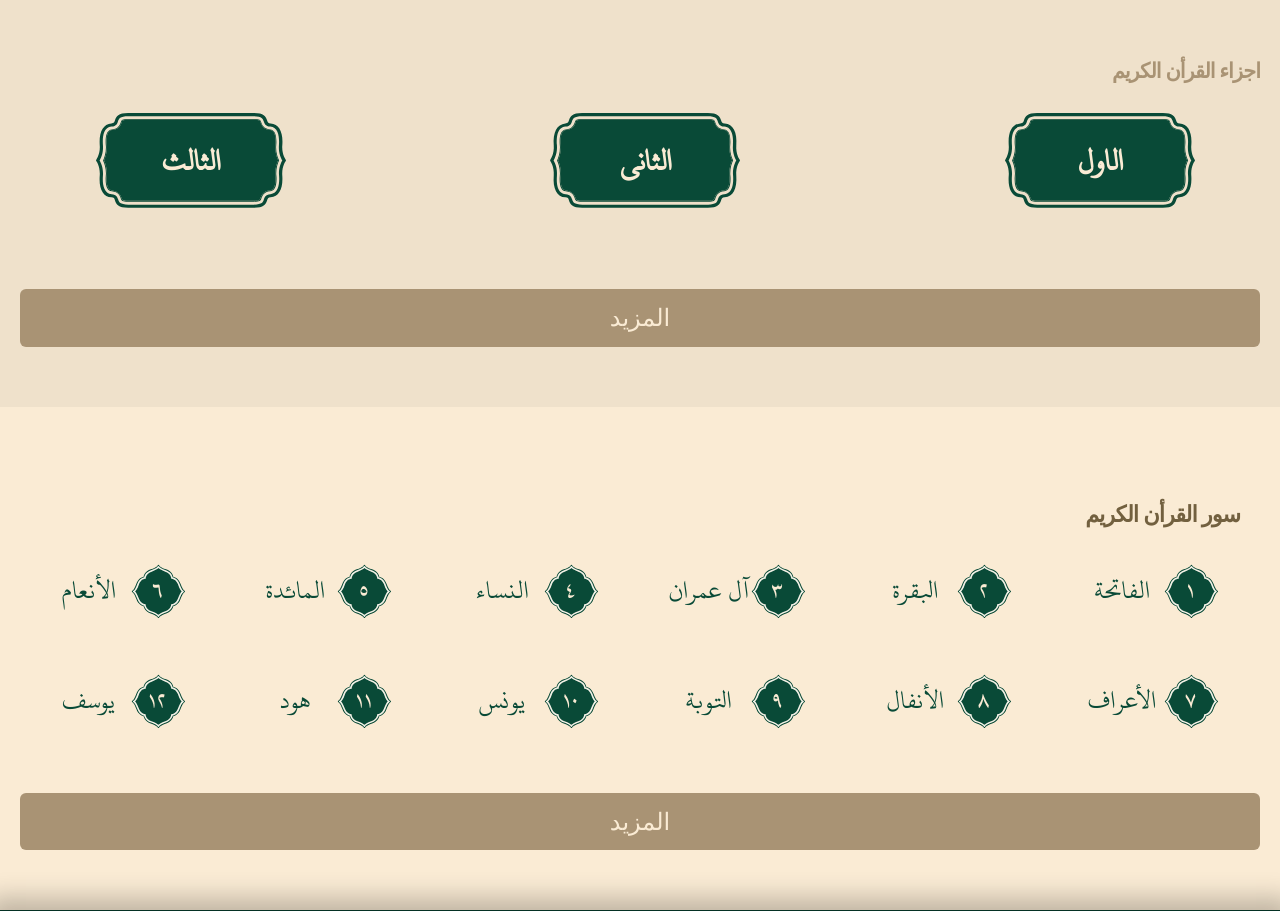
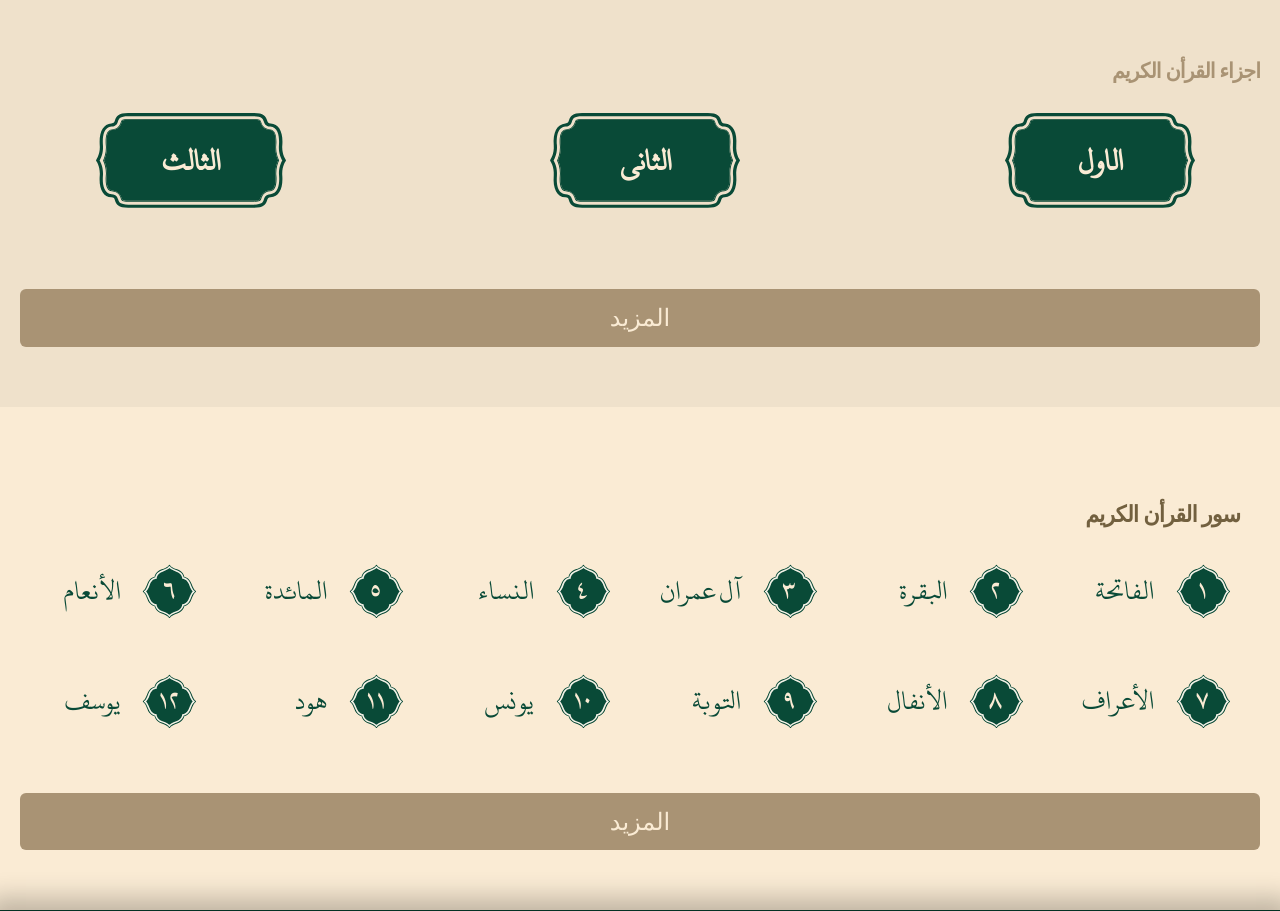
Before and after one commit to zamoosh/quran-django, a Django app: page /home/ in a window 1280 px wide. Shown: the part 529-1440 px from the top of the page. Run offline with Django 4.2, Linux system fonts and the light colour scheme; data that the repository does not hold is empty; style sheets or scripts are compiled from the project's sources; some libraries are stand-ins or nearby versions; some web fonts are replaced.

Commit message:
sura list responseve got completed!

```diff
--- a/static/assets/css/home.css
+++ b/static/assets/css/home.css
@@ -380,17 +380,24 @@ header .header__language path {
   display: flex;
   flex-direction: row;
   justify-content: center;
-  height: 100px;
+  height: 50px;
   text-decoration: none;
   margin: 5px 0;
 }
 @media (min-width: 300px) {
   .main .container-fluid .main__content .sura_list__content__title .sura-name {
+    justify-content: space-evenly;
     padding: 5px 7% 20px 0;
+    height: 80px;
+  }
+}
+@media (min-width: 576px) {
+  .main .container-fluid .main__content .sura_list__content__title .sura-name {
+    height: 100px;
   }
 }
 .main .container-fluid .main__content .sura_list__content__title .sura-name__number {
-  width: 55px;
+  width: 45px;
   background-image: url("../img/sepia/sura-number-sepia.svg");
   background-repeat: no-repeat;
   background-size: 100% 100%;
@@ -398,18 +405,42 @@ header .header__language path {
   display: flex;
   justify-content: center;
   align-items: center;
-  font-size: 1.7rem;
-  padding: 5px 20px 5px;
   color: #FAEBD4;
   font-family: KFG, sans-serif;
+  font-size: 1.7rem;
+}
+@media (min-width: 300px) {
+  .main .container-fluid .main__content .sura_list__content__title .sura-name__number {
+    width: 11vw;
+  }
+}
+@media (min-width: 576px) {
+  .main .container-fluid .main__content .sura_list__content__title .sura-name__number {
+    font-size: 2rem;
+    width: 55px;
+  }
 }
 .main .container-fluid .main__content .sura_list__content__title .sura-name__name {
-  width: 82px;
+  width: 85px;
   display: flex;
-  justify-content: center;
+  justify-content: start;
   align-items: center;
-  font-size: 1.7rem;
+  font-size: 1.8rem;
   color: #094A37;
+  margin-right: 15px;
+  word-spacing: -4px;
+}
+@media (min-width: 300px) {
+  .main .container-fluid .main__content .sura_list__content__title .sura-name__name {
+    margin-right: 5px;
+    font-size: 1.7rem;
+  }
+}
+@media (min-width: 576px) {
+  .main .container-fluid .main__content .sura_list__content__title .sura-name__name {
+    font-size: 1.8rem;
+    word-spacing: -4px;
+  }
 }
 .main .container-fluid .main__content .sura_list__content .show {
   overflow: hidden;
--- a/static/assets/scss/home.scss
+++ b/static/assets/scss/home.scss
@@ -283,19 +283,23 @@ header {
                             display: flex;
                             flex-direction: row;
                             justify-content: center;
-                            //padding: 5px 17% 20px 0;
+                            height: 50px;
 
                             @include mobile {
+                                justify-content: space-evenly;
                                 padding: 5px 7% 20px 0;
+                                height: 80px;
                             }
 
+                            @include tablet {
+                                height: 100px;
+                            }
 
-                            height: 100px;
                             text-decoration: none;
                             margin: 5px 0;
 
                             &__number {
-                                width: 55px;
+                                width: 45px;
                                 background-image: url("../img/sepia/sura-number-sepia.svg");
                                 background-repeat: no-repeat;
                                 background-size: 100% 100%;
@@ -303,19 +307,40 @@ header {
                                 display: flex;
                                 justify-content: center;
                                 align-items: center;
-                                font-size: 1.7rem;
-                                padding: 5px 20px 5px;
+                                //padding: 5px 20px 5px;
                                 color: $sura-carousel-color-sepia;
                                 font-family: KFG, sans-serif;
+                                font-size: 1.7rem;
+
+                                @include mobile {
+                                    width: 11vw;
+                                }
+
+                                @include tablet {
+                                    font-size: 2rem;
+                                    width: 55px;
+                                }
                             }
 
                             &__name {
-                                width: 82px;
+                                width: 85px;
                                 display: flex;
-                                justify-content: center;
+                                justify-content: start;
                                 align-items: center;
-                                font-size: 1.7rem;
+                                font-size: 1.8rem;
                                 color: $title-color-sepia;
+                                margin-right: 15px;
+                                word-spacing: -4px;
+
+                                @include mobile {
+                                    margin-right: 5px;
+                                    font-size: 1.7rem;
+                                }
+
+                                @include tablet {
+                                    font-size: 1.8rem;
+                                    word-spacing: -4px;
+                                }
                             }
                         }
                     }
@@ -349,19 +374,23 @@ header {
                                 display: flex;
                                 flex-direction: row;
                                 justify-content: center;
-                                //padding: 5px 17% 20px 0;
+                                height: 50px;
 
                                 @include mobile {
+                                    justify-content: space-evenly;
                                     padding: 5px 7% 20px 0;
+                                    height: 80px;
                                 }
 
+                                @include tablet {
+                                    height: 100px;
+                                }
 
-                                height: 100px;
                                 text-decoration: none;
                                 margin: 5px 0;
 
                                 &__number {
-                                    width: 55px;
+                                    width: 45px;
                                     background-image: url("../img/sepia/sura-number-sepia.svg");
                                     background-repeat: no-repeat;
                                     background-size: 100% 100%;
@@ -369,19 +398,40 @@ header {
                                     display: flex;
                                     justify-content: center;
                                     align-items: center;
-                                    font-size: 1.7rem;
-                                    padding: 5px 20px 5px;
+                                    //padding: 5px 20px 5px;
                                     color: $sura-carousel-color-sepia;
                                     font-family: KFG, sans-serif;
+                                    font-size: 1.7rem;
+
+                                    @include mobile {
+                                        width: 11vw;
+                                    }
+
+                                    @include tablet {
+                                        font-size: 2rem;
+                                        width: 55px;
+                                    }
                                 }
 
                                 &__name {
-                                    width: 82px;
+                                    width: 85px;
                                     display: flex;
-                                    justify-content: center;
+                                    justify-content: start;
                                     align-items: center;
-                                    font-size: 1.7rem;
+                                    font-size: 1.8rem;
                                     color: $title-color-sepia;
+                                    margin-right: 15px;
+                                    word-spacing: -4px;
+
+                                    @include mobile {
+                                        margin-right: 5px;
+                                        font-size: 1.7rem;
+                                    }
+
+                                    @include tablet {
+                                        font-size: 1.8rem;
+                                        word-spacing: -4px;
+                                    }
                                 }
                             }
                         }
```
Also changed, not shown: other parts of static/assets/css/home.css (+38 -7 lines), 1 other file.
